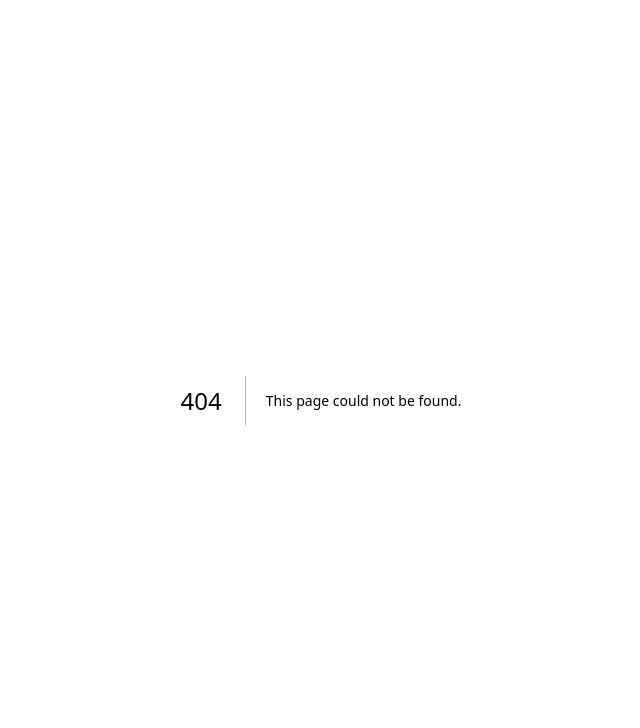
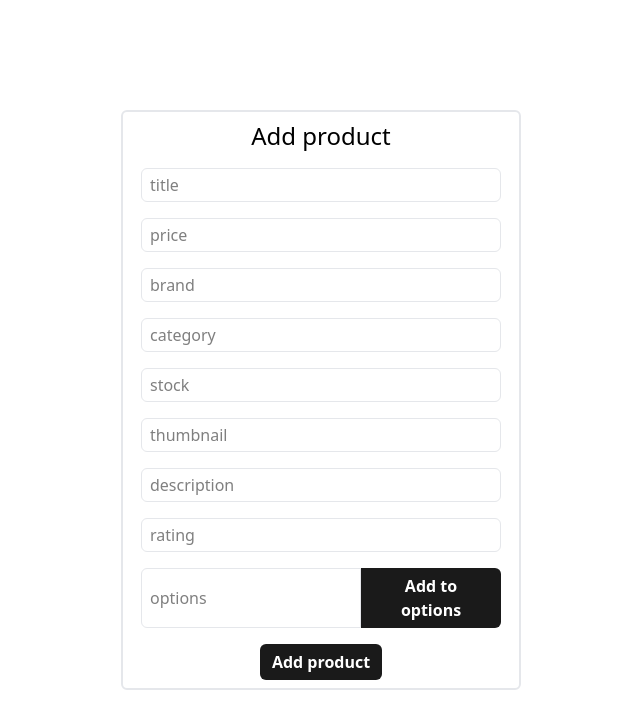
Before and after one commit to tuguldur0/router-products, a Next.js app: page /addproduct in a window 1280 px wide. Before the commit this address had no page. Shown: the top 728 px of the page, without its empty margins (319-959 px from the left). Built offline with nearby package versions, Linux system fonts and the light colour scheme; no server answers.

Commit message:
added add product

```diff
--- /dev/null
+++ b/src/app/addproduct/page.js
@@ -0,0 +1,74 @@
+"use client"
+import { useState } from "react"
+import { supabase } from "../../../lib/supabase/client"
+
+export default function Home() {
+    const [title, setTitle] = useState("")
+    const [price, setPrice] = useState("")
+    const [brand, setBrand] = useState("")
+    const [category, setCategory] = useState("")
+    const [stock, setStock] = useState("")
+    const [thumbnail, setThumbnail] = useState("")
+    const [description, setDescription] = useState("")
+    const [rating, setRating] = useState("")
+    const [optionsInput, setOptionsInput] = useState("")
+    const [options, setOptions] = useState([])
+
+    const AddToArray = (input) => {
+        options.push(input);
+        setOptionsInput("");
+    }
+    const HandleAdd = async () => {
+    const { data, error } = await supabase.from('products').insert({
+      title: title,
+      price: price,
+      brand: brand,
+      category: category,
+      stock: stock,
+      thumbnail: thumbnail,
+      description: description,
+      rating: rating,
+      options: options
+    }).select()
+
+    if (error) {
+        console.error('Error:', error)
+        return
+    }
+    console.log('Success:', data)
+    setTitle("");
+    setPrice("")
+    setBrand("")
+    setCategory("")
+    setStock("")
+    setThumbnail("")
+    setDescription("")
+    setRating("")
+    setOptions([])
+    }
+
+    return (
+        <div className="h-screen w-screen flex flex-col items-center justify-center">
+            <div className="border-2 border-gray-200 rounded-md flex gap-4 p-2 flex-col items-center w-100">
+                <p className="text-2xl">Add product</p>
+                <div className="flex flex-col gap-4 w-90">
+                    <input placeholder="title" value={title} onChange={(event) => setTitle(event.target.value)} className="border border-gray-200 rounded-md px-2 py-1"></input>
+                    <input placeholder="price" value={price} onChange={(event) => setPrice(event.target.value)} className="border border-gray-200 rounded-md px-2 py-1"></input>
+                    <input placeholder="brand" value={brand} onChange={(event) => setBrand(event.target.value)} className="border border-gray-200 rounded-md px-2 py-1"></input>
+                    <input placeholder="category" value={category} onChange={(event) => setCategory(event.target.value)} className="border border-gray-200 rounded-md px-2 py-1"></input>
+                    <input placeholder="stock" value={stock} onChange={(event) => setStock(event.target.value)} className="border border-gray-200 rounded-md px-2 py-1"></input>
+                    <input placeholder="thumbnail" value={thumbnail} onChange={(event) => setThumbnail(event.target.value)} className="border border-gray-200 rounded-md px-2 py-1"></input>
+                    <input placeholder="description" value={description} onChange={(event) => setDescription(event.target.value)} className="border border-gray-200 rounded-md px-2 py-1"></input>
+                    <input placeholder="rating" value={rating} onChange={(event) => setRating(event.target.value)} className="border border-gray-200 rounded-md px-2 py-1"></input>
+                    <div className="flex">
+                        <input placeholder="options" value={optionsInput} onChange={(event) => setOptionsInput(event.target.value)} className="border w-55 border-gray-200 rounded-s-md px-2 py-1"></input>
+                        <button onClick={() => AddToArray(optionsInput)} className="flex items-center justify-center px-3 py-1.5 font-bold text-white bg-[#1a1a1a] rounded-e-md hover:cursor-pointer transition-all duration-300">Add to options</button>
+
+                    </div>
+                </div>
+                <button onClick={HandleAdd} className="flex items-center justify-center px-3 py-1.5 font-bold text-white bg-[#1a1a1a] rounded-md hover:cursor-pointer transition-all duration-300">Add product</button>
+
+            </div>
+        </div>
+    )
+}
--- a/src/app/page.js
+++ b/src/app/page.js
@@ -93,15 +93,16 @@ export default function Home() {
                 </div>
             </div>
             <div className="grid grid-cols-4 gap-2">
-            {products.map((product) => {
+            {copyoproducts.map((product) => {
                 return (
                   <Link href={`/products/${product.id}`} key={product.id} className="w-fit p-4 bg-gray-50 rounded-xl border border-gray-400">
+                        <img src={product.thumbnail}></img>
                         <p>{product.title}</p>
-                        <p>Price: {product.price}$</p>
+                        <p>{product.rating} stars</p>
                         <p>Brand: {product.brand}</p>
                         <p>Category: {product.category}</p>
                         <p>Stock: {product.stock}</p>
-                        <img src={product.thumbnail}></img>
+                        <p className="text-2xl">{product.price}$</p>
                   </Link>
                 )
             })}
--- a/src/app/products/[id]/page.js
+++ b/src/app/products/[id]/page.js
@@ -22,17 +22,24 @@ export default function Home() {
 
     return (
         <div className="h-screen w-screen flex flex-col items-center justify-center">
-            <div className="border-2 border-gray-200 rounded-md flex gap-4 overflow-hidden">
-                <img src={item.thumbnail}></img>
+            <div className="border-2 border-gray-200 rounded-md flex gap-4 p-2">
+                <img className="w-120" src={item.thumbnail}></img>
                 <div className="flex flex-col gap-1">
                     <p className="text-2xl">{item.title}</p>
-                    <p>
-                    Description:
-                    <br></br>
-                    {item.description}
-                    </p>
-                    <p>Rating: {item.rating}</p>
+                    <p>Rating: {item.rating} stars</p>
+                    <p className="text-2xl">{item.price}$</p>
+                    <div className="flex gap-2">
+                        {item.options.map((option, index) => {
+                            return <button className="hover:cursor-pointer border border-gray-200 rounded-md py-1 px-2" key={index}>
+                                <p>{option}</p>
+                            </button>
+                        })}
+                    </div>
+                    <p className="text-xl">About this item:</p>
+                    <p>{item.description}</p>
                     <p>Stock: {item.stock}</p>
+                    <button className="text-white flex items-center justify-center px-3 py-1.5 font-bold bg-[#ff9500] rounded-md hover:cursor-pointer transition-all duration-300">Add to cart</button>
+                    <button className="text-white flex items-center justify-center px-3 py-1.5 font-bold bg-[#FF4500] rounded-md hover:cursor-pointer transition-all duration-300">Buy now</button>
                 </div>
             </div>
         </div>
```
